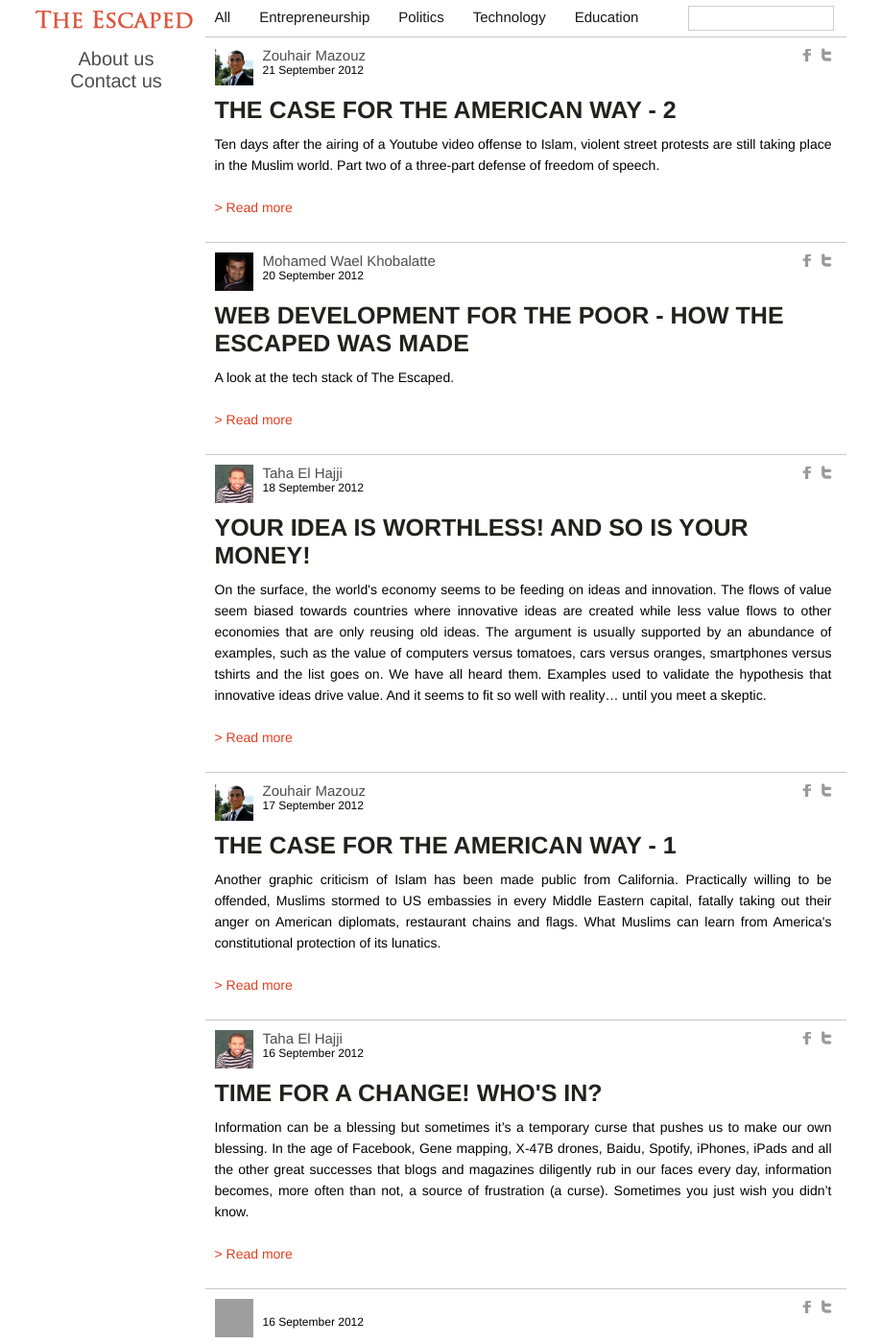
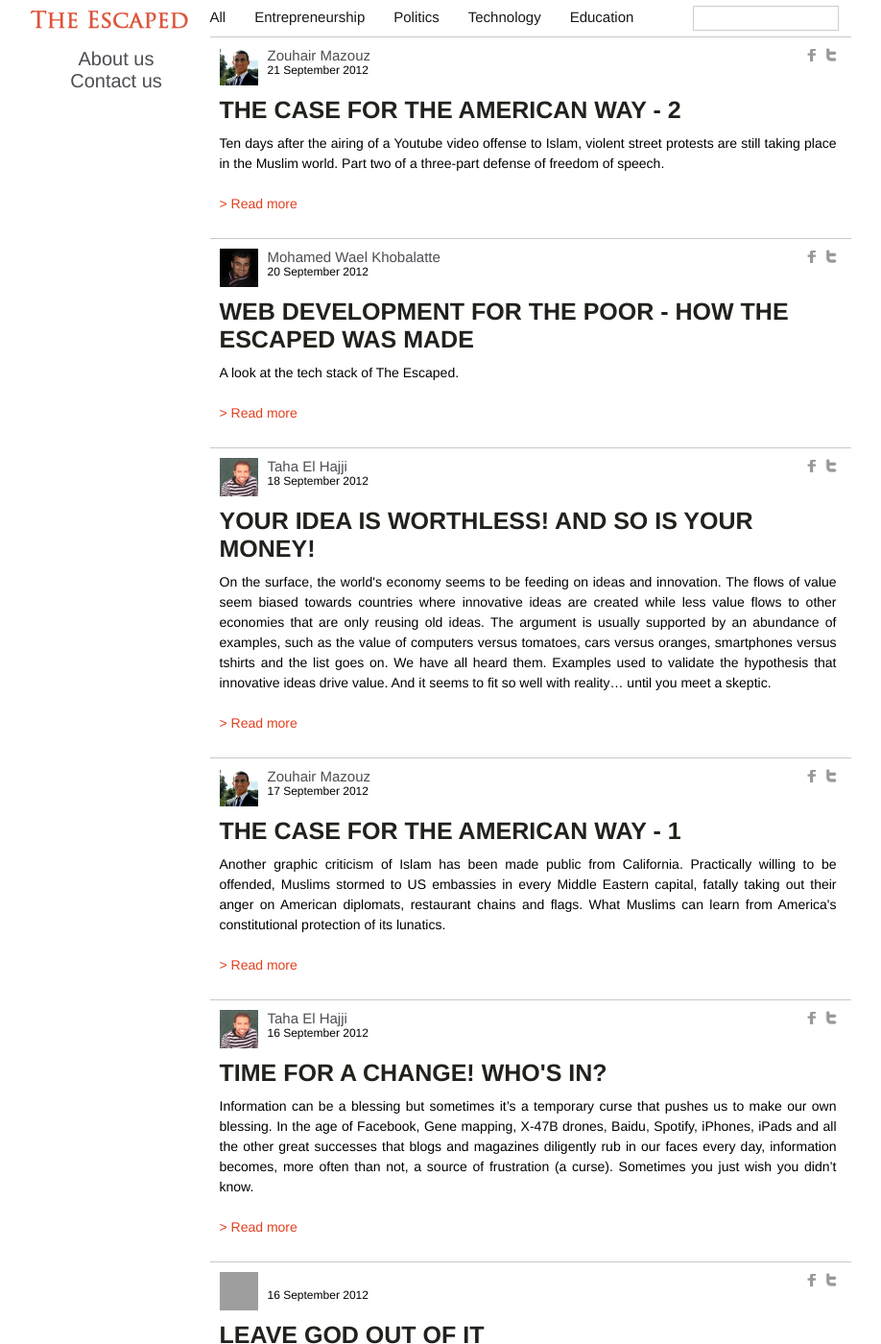
Before and after one commit to YoussefKababe/theescaped.github.com, a Jekyll site: the page built from index.html, in a window 1280 px wide and 1400 px high. Shown: the whole window at 96% size, without its empty margins (184-1102 px from the left). Built offline with Jekyll 4.4.1, drawn with Linux system fonts in a browser that asks for light colours; nearby versions of some CDN libraries; some web fonts are replaced; the list of posts is cut into pages by our own code; grey boxes are pictures that could not be loaded.

Commit message:
Fixing content width and line height

```diff
--- a/assets/css/base.css
+++ b/assets/css/base.css
@@ -11,16 +11,16 @@
   margin-top: 0; }
 
 #container {
-  width: 855px;
+  width: 865px;
   height: 100%;
   position: relative;
   margin: auto; }
   #container .pagination {
     font-size: 14px;
-    font-width: 855px; }
+    font-width: 865px; }
 
 #menu {
-  width: 185px;
+  width: 195px;
   height: 100%;
   float: left;
   display: inline-block; }
@@ -35,7 +35,7 @@
         color: #4d4d53; }
 
 #topicsmenu {
-  width: 855px;
+  width: 865px;
   position: fixed;
   top: 0;
   background-color: white;
@@ -192,7 +192,7 @@
       width: 670px -5px;
       padding-right: 5px;
       text-align: justify;
-      line-height: 22px;
+      line-height: 21px;
       font-size: 14px; }
       #articles_container .article_wrapper #article_content a:link, #articles_container .article_wrapper #article_content a:active, #articles_container .article_wrapper #article_content a:visited {
         text-decoration: none;
--- a/assets/css/base.scss
+++ b/assets/css/base.scss
@@ -6,7 +6,7 @@
 $color3: rgb(224,64,32); /* Logo Color */
 $black: rgb(0,0,0);
 $white: rgb(255,255,255);
-$total-width: 855px;
+$total-width: 865px;
 $content-width: 670px;
 $border: 1px;
 $topics-height: 38px;
@@ -236,7 +236,7 @@
                 width: $content-width -5px;
                 padding-right: 5px;
                 text-align: justify;
-                line-height: 22px;
+                line-height: 21px;
                 font:{
                     size: 14px;
                 }
```
